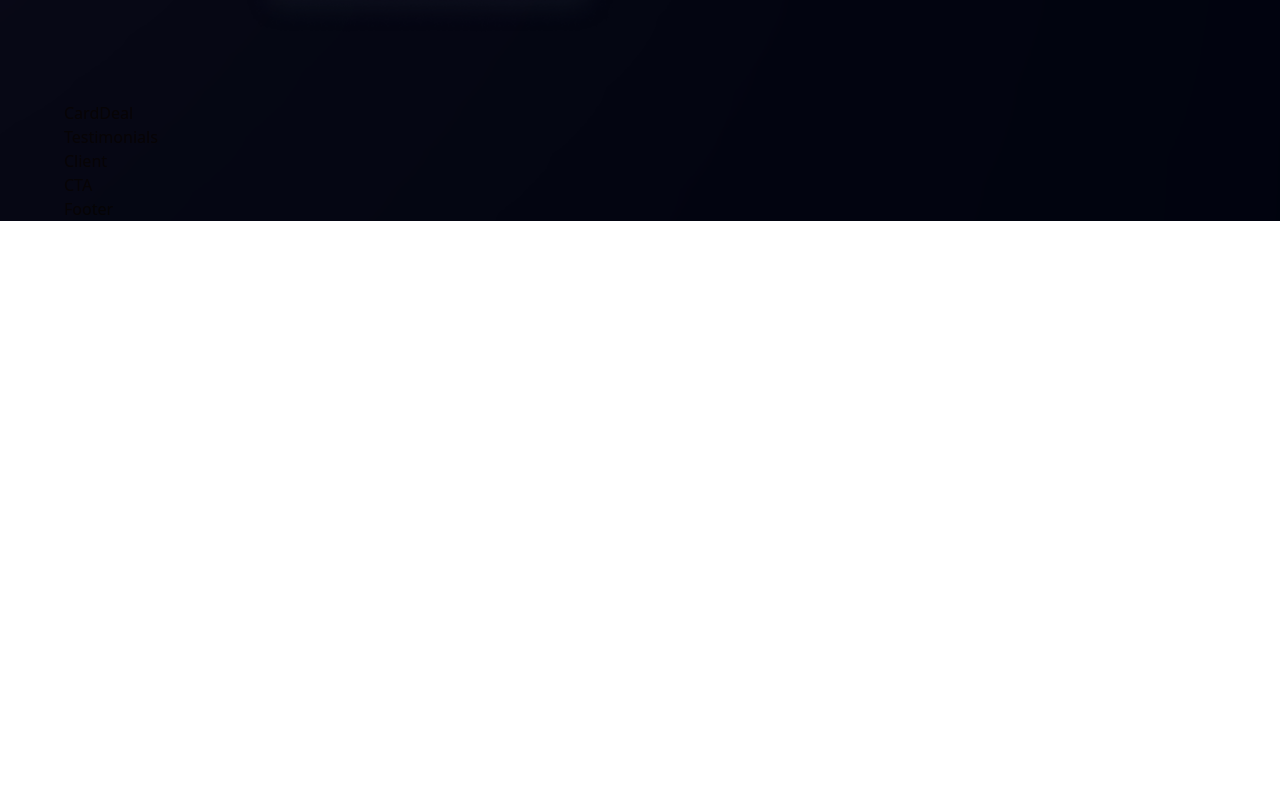
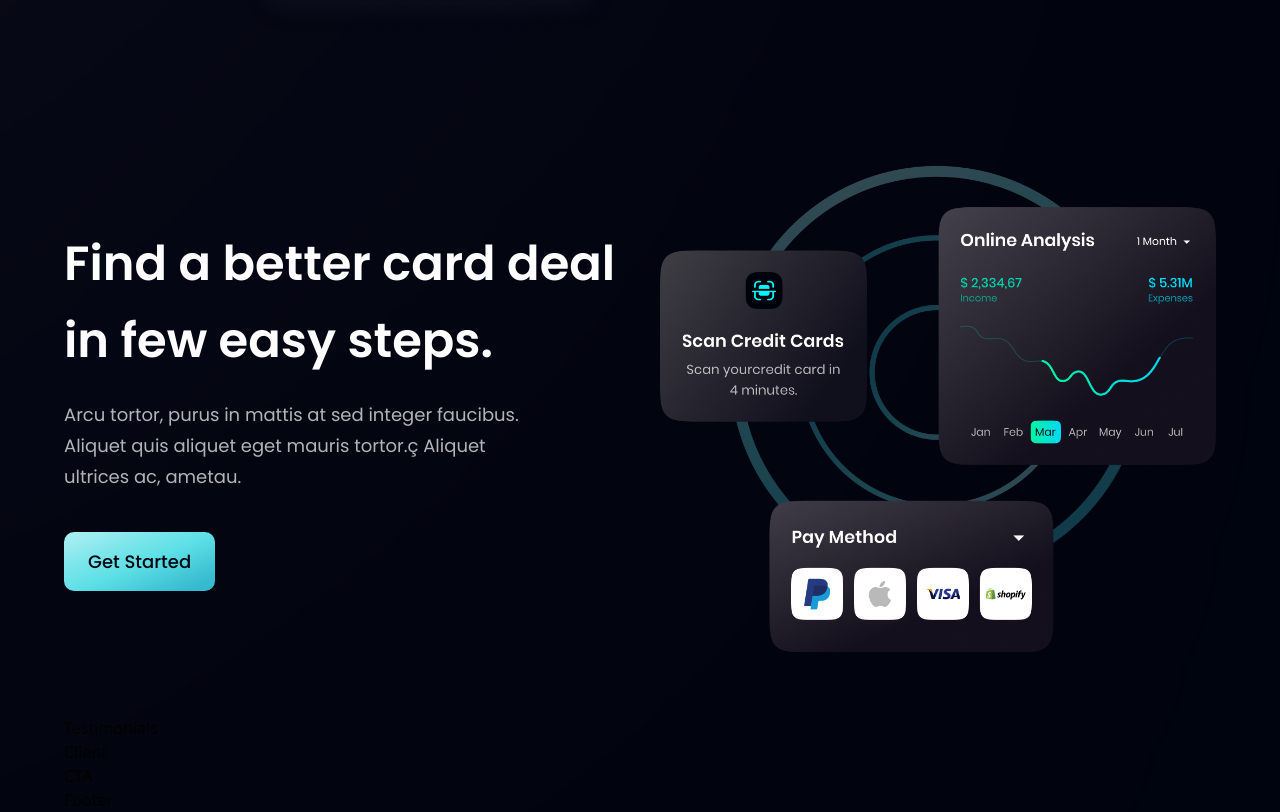
Before and after one commit to dchobarkar/bank-modern-app, a React (Vite) app: page / in a window 1280 px wide. Shown: the part 2088-2900 px from the top of the page. Before the commit the page ends 2309 px from the top, so only its background shows below. Built offline with nearby package versions, Linux system fonts and the light colour scheme.

Commit message:
add carddeal component

```diff
--- a/src/components/CardDeal.jsx
+++ b/src/components/CardDeal.jsx
@@ -1,7 +1,26 @@
-import React from "react";
+import { card } from "../assets";
+import Button from "./Button";
+import styles, { layout } from "../style";
 
-const CardDeal = () => {
-  return <div>CardDeal</div>;
-};
+const CardDeal = () => (
+  <section className={layout.section}>
+    <div className={layout.sectionInfo}>
+      <h2 className={styles.heading2}>
+        Find a better card deal <br className="sm:block hidden" /> in few easy
+        steps.
+      </h2>
+      <p className={`${styles.paragraph} max-w-[470px] mt-5`}>
+        Arcu tortor, purus in mattis at sed integer faucibus. Aliquet quis
+        aliquet eget mauris tortor.ç Aliquet ultrices ac, ametau.
+      </p>
+
+      <Button styles={`mt-10`} />
+    </div>
+
+    <div className={layout.sectionImg}>
+      <img src={card} alt="billing" className="w-[100%] h-[100%]" />
+    </div>
+  </section>
+);
 
 export default CardDeal;
```
